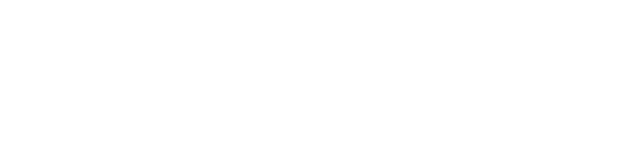
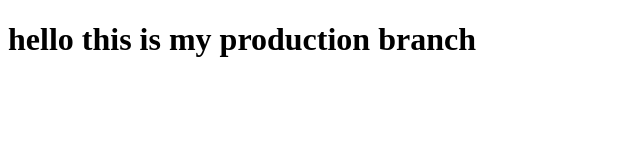
Before and after one commit to arjanithakkar107/arjani, a plain HTML site: page index.html in a window 1280 px wide. Shown: the whole page, without its empty margins (0-640 px from the left). Drawn offline with Linux system fonts and the light colour scheme.

Commit message:
first commit

```diff
--- a/index.html
+++ b/index.html
@@ -6,6 +6,6 @@
     <title>Document</title>
 </head>
 <body>
-
+    <h1>hello this is my production branch </h1>
 </body>
 </html>
```
